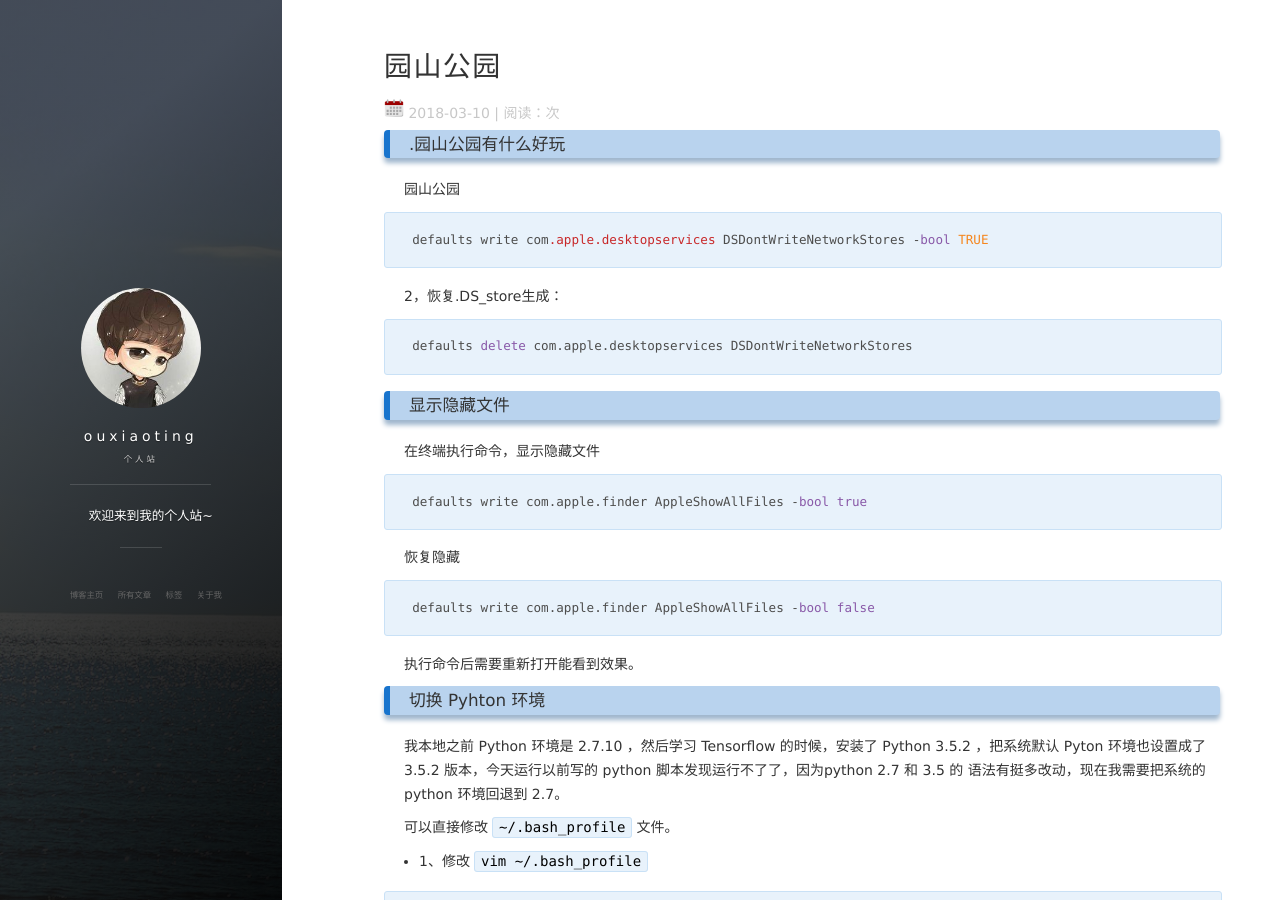
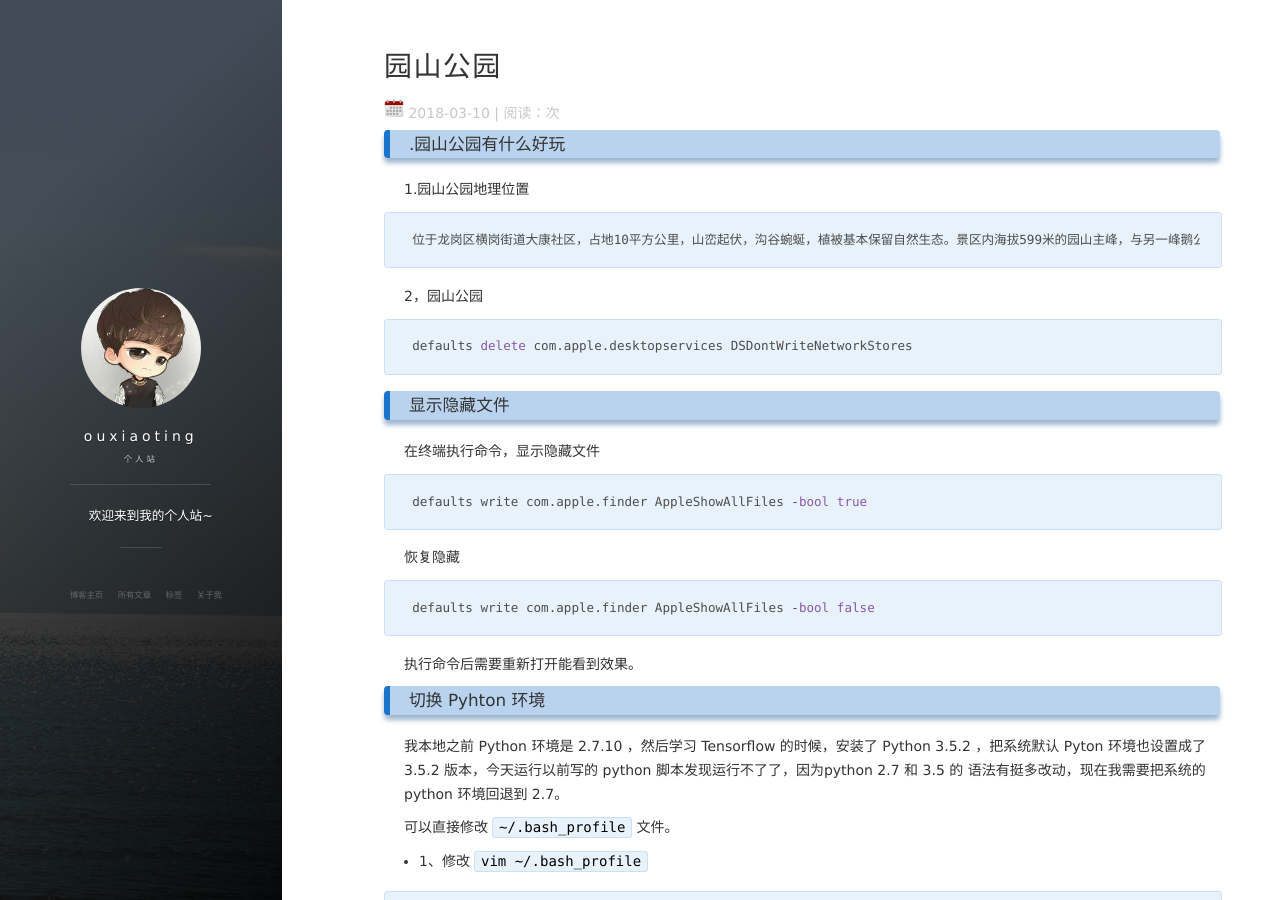
Before and after one commit to ouxiaoting/ouxiaoting.github.io, a Jekyll site: the page built from _posts/2016-11-16-macTips.md, in a window 1280 px wide and 900 px high. Built offline with Jekyll 4.4.1, drawn with Linux system fonts in a browser that asks for light colours; nearby versions of some CDN libraries; comment, search, counter and statistics services are not loaded.

Commit message:
Update 2016-11-16-macTips.md

````diff
--- a/_posts/2016-11-16-macTips.md
+++ b/_posts/2016-11-16-macTips.md
@@ -7,13 +7,11 @@ tags: 风景图
 
 ### .园山公园有什么好玩
 
-园山公园
-
+1.园山公园地理位置
 ```
-defaults write com.apple.desktopservices DSDontWriteNetworkStores -bool TRUE
+位于龙岗区横岗街道大康社区，占地10平方公里，山峦起伏，沟谷蜿蜒，植被基本保留自然生态。景区内海拔599米的园山主峰，与另一峰鹅公髻（海拔618米）相距1.58公里，两峰之间夹有大康溪谷和老虎沟两条山谷，这里常年山水顺溪而下，每当山风袭来，林涛滚滚，如虎啸龙吟。 园山风景游览区是一个让人与自然充分接触的空间，一个完全自然的休闲度假、观光娱乐为一休的生态文化主题的旅游景区，它是繁忙都市生活中一道亮丽的风景线。
 ```
-
-2，恢复.DS_store生成：
+2，园山公园
 
 ```
 defaults delete com.apple.desktopservices DSDontWriteNetworkStores
````
